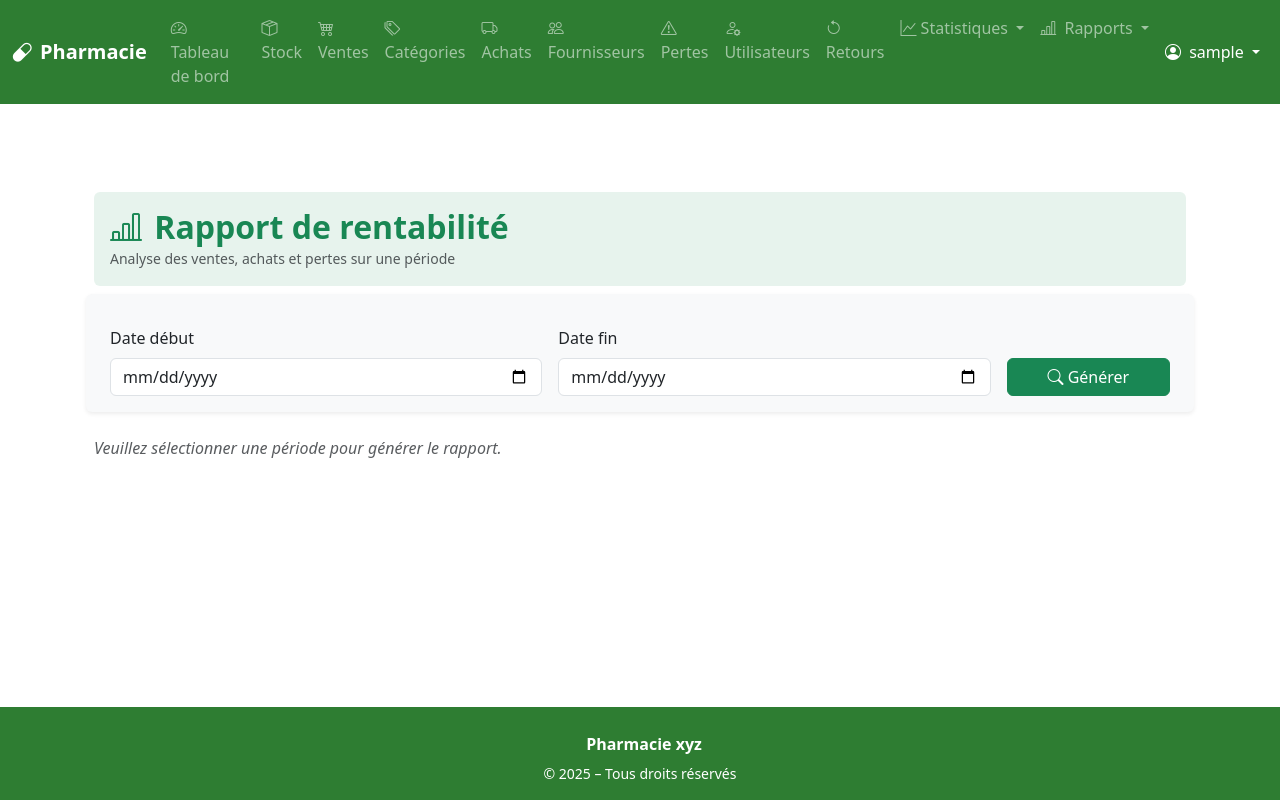
After one commit to AudiBi/pharmacy_app, a Flask app: page /reports/rapport/rentabilite in a window 1280 px wide. The commit adds this page. Run offline with Flask 3, Linux system fonts and the light colour scheme; the visitor is signed in with stand-in values (Sample User, id 1); some libraries are stand-ins or nearby versions.

Commit message:
Add some reports

```diff
--- a/app/__init__.py
+++ b/app/__init__.py
@@ -40,6 +40,7 @@ def create_app():
     from app.routes import history
     from app.routes import purchase
     from app.routes import category
+    from app.routes import reports
 
     app.register_blueprint(auth.bp)
     app.register_blueprint(admin.bp)
@@ -51,6 +52,7 @@ def create_app():
     app.register_blueprint(history.bp)
     app.register_blueprint(purchase.bp)
     app.register_blueprint(category.bp)
+    app.register_blueprint(reports.bp)
 
     @app.route('/')
     def index():
--- a/app/routes/drug.py
+++ b/app/routes/drug.py
@@ -381,3 +381,47 @@ def expiring_soon():
     drugs = Drug.query.all()
     expiring = [d for d in drugs if d.will_expire_soon(30)]
     return render_template('drugs/expiring.html', drugs=expiring, current_time=datetime.utcnow())
+
+@bp.route('/top-drugs')
+@login_required
+@admin_required
+def top_drugs():
+    # Exemple: récupérer les 10 médicaments les plus vendus par quantité
+    top_drugs_data = db.session.query(
+        SaleItem.drug_id,
+        func.sum(SaleItem.quantity).label('total_qty')
+    ).group_by(SaleItem.drug_id).order_by(func.sum(SaleItem.quantity).desc()).limit(10).all()
+
+    # Récupérer les noms des médicaments
+    drugs = []
+    for drug_id, total_qty in top_drugs_data:
+        drug = db.session.query(Drug).get(drug_id)
+        if drug:
+            drugs.append({'name': drug.name, 'total_qty': total_qty})
+
+    return render_template('reports/top_drugs.html', drugs=drugs)
+
+@bp.route('/stock-alert')
+@login_required
+@admin_required
+def stock_alert():
+    seuil = 5  # seuil de stock bas
+
+    all_drugs = Drug.query.all()
+    low_stock_drugs = []
+
+    for drug in all_drugs:
+        stock = drug.current_stock()
+        if stock < seuil:
+            drug.current_stock_calculated = stock  # attribut temporaire
+            low_stock_drugs.append(drug)
+
+    return render_template("reports/stock_alert.html", drugs=low_stock_drugs, seuil=seuil)
+
+
+@bp.route('/ruptures-stock')
+@login_required
+@admin_required
+def stock_out_view():
+    ruptures = [drug for drug in Drug.query.all() if drug.current_stock() == 0]
+    return render_template('reports/ruptures_stock.html', ruptures=ruptures)
--- /dev/null
+++ b/app/routes/reports.py
@@ -0,0 +1,42 @@
+# routes/reports.py
+from flask import Blueprint, render_template, request, flash
+from flask_login import login_required
+from datetime import datetime, date
+from app.routes.drug import admin_required
+from app.services.reporting import rapport_rentabilite
+
+bp = Blueprint('report', __name__, url_prefix='/reports')
+
+
+@bp.route('/rapport/rentabilite')
+@login_required
+@admin_required
+def rentabilite_view():
+    start_date = request.args.get('start')
+    end_date = request.args.get('end')
+
+    # Par défaut, ne pas appeler la fonction si les dates ne sont pas fournies
+    if not start_date or not end_date:
+        # On affiche la page sans résultats (les variables sont None)
+        return render_template(
+            'rapport_rentabilite.html',
+            start_date=start_date,
+            end_date=end_date,
+            total_ventes=None,
+            total_achats=None,
+            total_pertes=None,
+            marge_brute=None,
+        )
+
+    # Sinon, calculer les valeurs du rapport
+    rapport = rapport_rentabilite(start_date, end_date)
+
+    return render_template(
+        'rapport_rentabilite.html',
+        start_date=start_date,
+        end_date=end_date,
+        total_ventes=rapport['total_ventes'],
+        total_achats=rapport['total_achats'],
+        total_pertes=rapport['total_pertes'],
+        marge_brute=rapport['marge_brute'],
+    )
--- a/app/templates/base.html
+++ b/app/templates/base.html
@@ -19,6 +19,10 @@
             background-color: #388e3c !important;
             border-radius: 5px;
             transition: background-color 0.3s ease;
+        }
+        .dropdown-item:active {
+            background-color: #d1e7dd !important; /* vert clair (Bootstrap success-100) */
+            color: #000 !important;
         }
         /* Style pour zone alertes persistantes */
         #persistent-alerts {
@@ -139,6 +143,25 @@
             <!-- Ajoute d'autres liens ici -->
           </ul>
         </li>
+        <li class="nav-item dropdown">
+            <a class="nav-link dropdown-toggle" href="#" id="rapportDropdown" role="button" data-bs-toggle="dropdown" aria-expanded="false">
+                <i class="bi bi-bar-chart-line me-1"></i> Rapports
+            </a>
+            <ul class="dropdown-menu" aria-labelledby="rapportDropdown">
+                <li>
+                    <a class="dropdown-item" href="{{ url_for('report.rentabilite_view') }}">
+                        <i class="bi bi-cash-coin me-1"></i> Rentabilité
+                    </a>
+                </li>
+                <li><a class="dropdown-item" href="{{ url_for('drug.top_drugs') }}"><i class="bi bi-capsule me-1"></i> Médicaments les plus vendus</a></li>
+                <li><a class="dropdown-item" href="{{ url_for('drug.stock_alert') }}"><i class="bi bi-exclamation-triangle-fill me-1"></i> Alertes de stock</a></li>
+                <li>
+                  <a class="dropdown-item" href="{{ url_for('drug.stock_out_view') }}">
+                      <i class="bi bi-x-circle me-1"></i> Ruptures de stock
+                  </a>
+              </li>
+            </ul>
+        </li>
         {% endif %}
       </ul>
 
--- /dev/null
+++ b/app/templates/rapport_rentabilite.html
@@ -0,0 +1,54 @@
+{% extends 'base.html' %}
+{% block title %}Rapport de rentabilité{% endblock %}
+
+{% block content %}
+<div class="container mt-5">
+
+    <div class="bg-success bg-opacity-10 p-3 rounded mb-4">
+        <h2 class="text-success fw-bold mb-0">
+            <i class="bi bi-bar-chart-line me-1"></i> Rapport de rentabilité
+        </h2>
+        <small class="text-muted">Analyse des ventes, achats et pertes sur une période</small>
+    </div>
+
+    <form method="get" class="row g-3 mb-4 shadow-sm p-3 rounded bg-light align-items-end">
+        <div class="col-md-5">
+            <label for="start_date" class="form-label">Date début</label>
+            <input type="date" name="start" id="start_date" class="form-control" value="{{ start_date or '' }}">
+        </div>
+        <div class="col-md-5">
+            <label for="end_date" class="form-label">Date fin</label>
+            <input type="date" name="end" id="end_date" class="form-control" value="{{ end_date or '' }}">
+        </div>
+        <div class="col-md-2 d-grid">
+            <button type="submit" class="btn btn-success mt-1">
+                <i class="bi bi-search"></i> Générer
+            </button>
+        </div>
+    </form>
+
+    {% if total_ventes is none %}
+        <p class="text-muted fst-italic">Veuillez sélectionner une période pour générer le rapport.</p>
+    {% elif total_ventes == 0 %}
+        <p class="text-warning fst-italic">Aucune donnée disponible pour cette période.</p>
+    {% else %}
+        <div class="table-responsive shadow-sm rounded">
+            <table class="table table-bordered align-middle">
+                <thead class="table-success">
+                    <tr><th>Indicateur</th><th class="text-end">Montant (HTG)</th></tr>
+                </thead>
+                <tbody>
+                    <tr><td>Total des ventes</td><td class="text-end">{{ "%.2f"|format(total_ventes) }}</td></tr>
+                    <tr><td>Total des achats</td><td class="text-end">{{ "%.2f"|format(total_achats) }}</td></tr>
+                    <tr><td>Total des pertes</td><td class="text-end">{{ "%.2f"|format(total_pertes) }}</td></tr>
+                    <tr class="fw-bold table-light"><td>Marge brute</td><td class="text-end">{{ "%.2f"|format(marge_brute) }}</td></tr>
+                    {% if marge_percent is defined %}
+                    <tr class="fw-bold table-light"><td>Marge brute (%)</td><td class="text-end">{{ "%.2f"|format(marge_percent) }}%</td></tr>
+                    {% endif %}
+                </tbody>
+            </table>
+        </div>
+    {% endif %}
+
+</div>
+{% endblock %}
```
Also changed, not shown: app/services/reporting.py (added, +68 -0 lines), app/templates/reports/ruptures_stock.html (added, +36 -0 lines), app/templates/reports/stock_alert.html (added, +43 -0 lines), app/templates/reports/top_drugs.html (added, +40 -0 lines), pharmacy.db.
